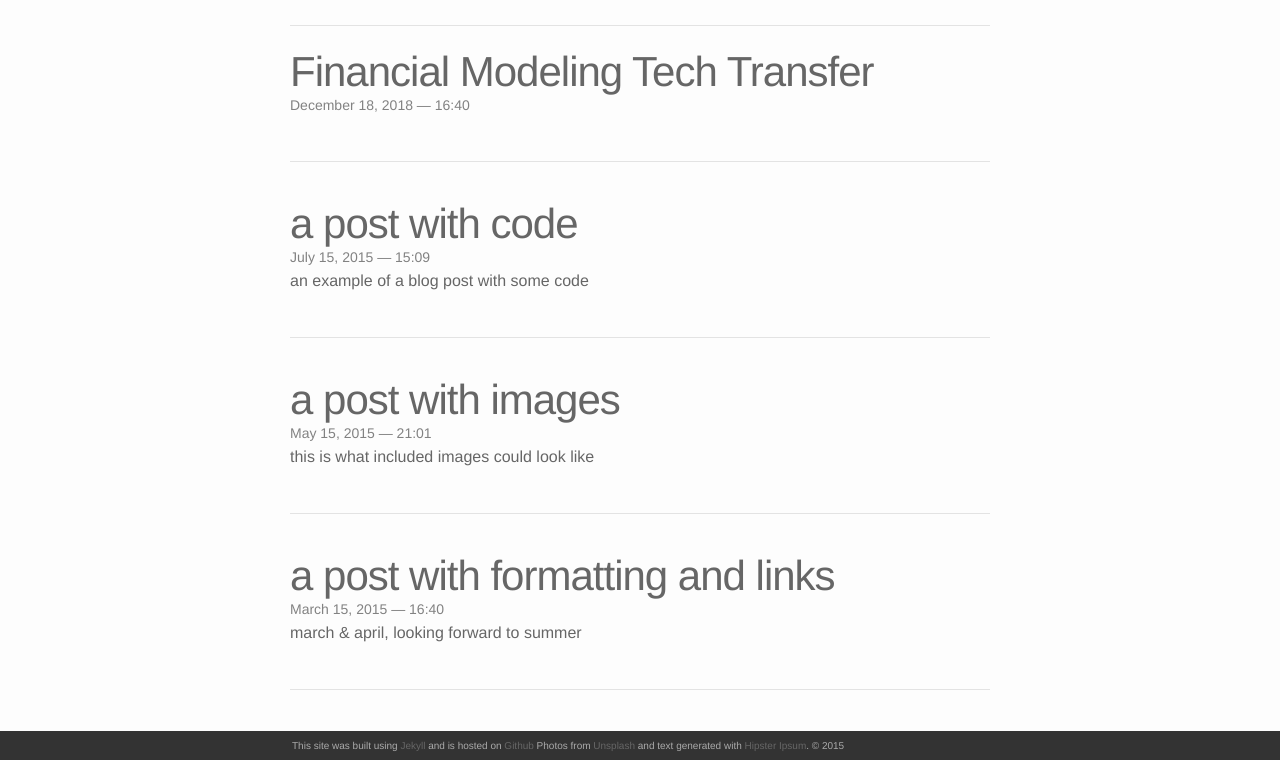
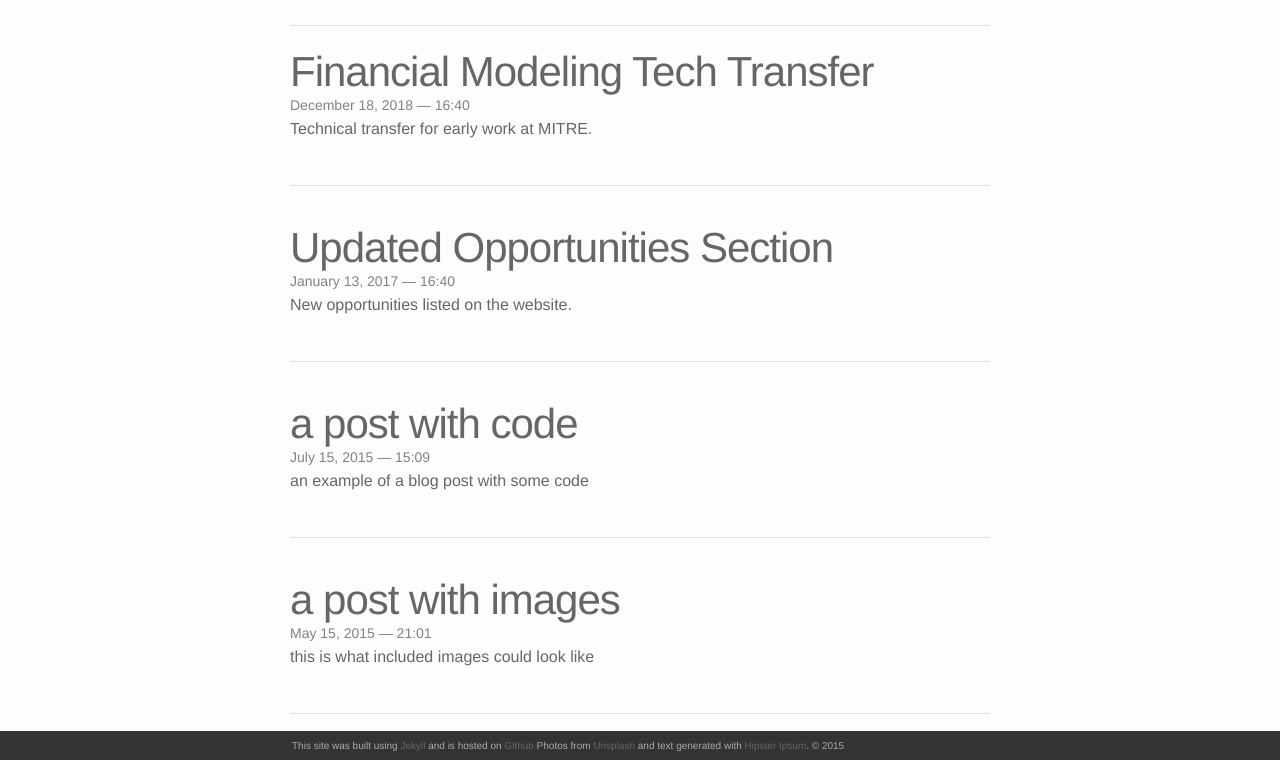
Before and after one commit to ceharvs/ceharvs.github.io, a Jekyll site: the page built from index.html, in a window 1280 px wide and 900 px high, scrolled down 379 px, cut to the strip 140-900 px from the top of the window. Built offline with Jekyll 4.4.1, drawn with Linux system fonts in a browser that asks for light colours; nearby versions of some CDN libraries; the list of posts is cut into pages by our own code.

Commit message:
New opportunities blog

```diff
--- /dev/null
+++ b/_posts/2017-01-13-Updated-Opps.markdown
@@ -0,0 +1,8 @@
+---
+layout: post
+title:  Updated Opportunities Section
+date:   2017-01-13 16:40:16
+description: New opportunities listed on the website.
+---
+
+I’ve finally gotten around to updating the <a href="https://ceharvs.github.io/opportunities/" target="blank"> Opportunities</a> section of the website. There are plenty of amazing programs to apply for in 2017.  Check out the page and apply now to for funding, volunteer opportunities, and summer programs.
--- a/_posts/2018-12-18-Financial-Modeling-Tech-TX.markdown
+++ b/_posts/2018-12-18-Financial-Modeling-Tech-TX.markdown
@@ -2,7 +2,7 @@
 layout: post
 title:  Financial Modeling Tech Transfer
 date:   2018-12-18 16:40:16
-description:
+description: Technical transfer for early work at MITRE.
 ---
 
 One of my early projects at MITRE resulted in a Tech Transfer to Simudyne and now has a nice feature in the <a href="https://www.wsj.com/articles/a-new-way-to-spot-the-next-financial-crisis-11545131907" target="blank"> Wall Street Journal</a>.
```
